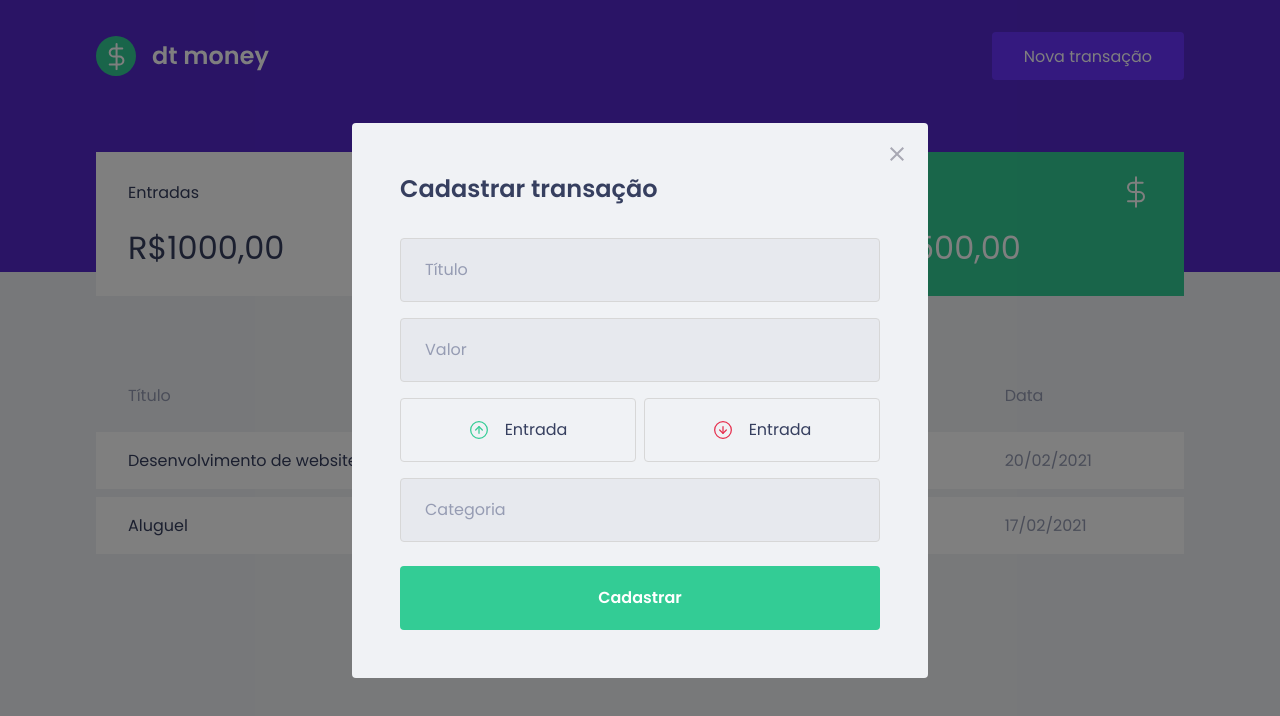
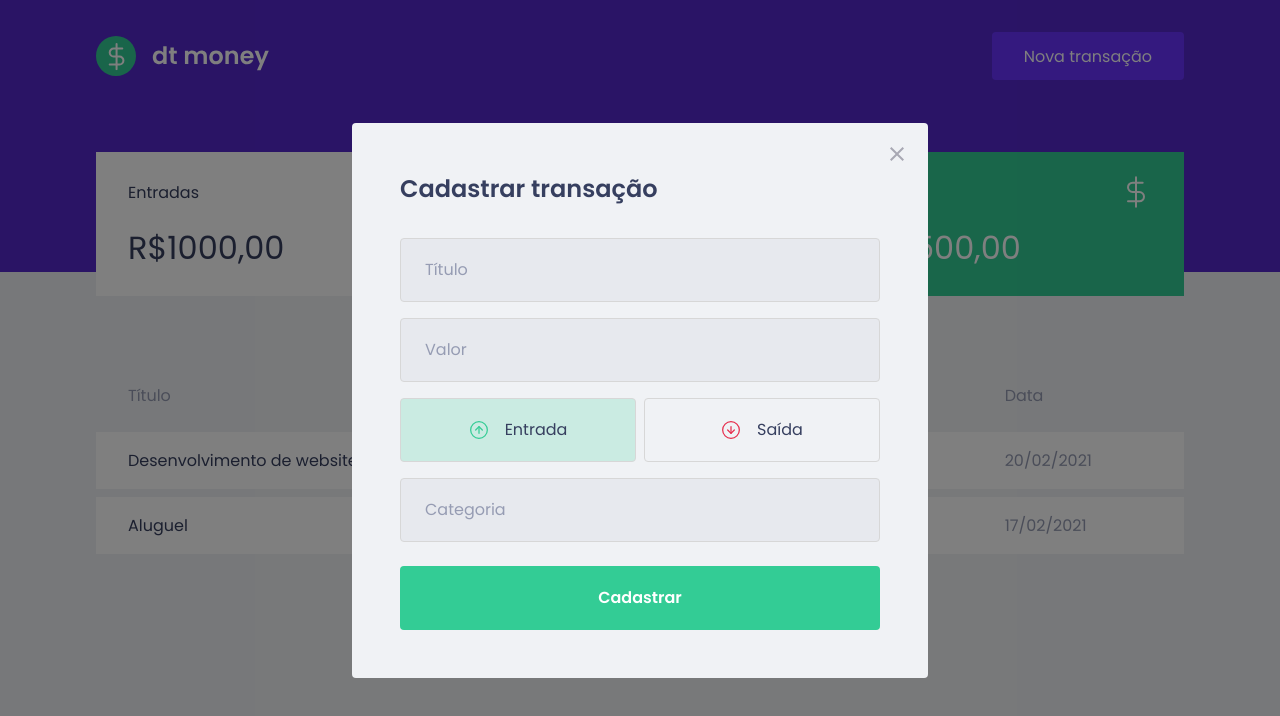
Before and after one commit to jebnascimento/dtmoney, a React (Create React App) app: page / in a window 1280 px wide. Both pictures are taken after a click on the button "Nova transação". Shown: the top 716 px of the page. Built offline with nearby package versions, Linux system fonts and the light colour scheme; no server answers; what miragejs would draw is missing.

Commit message:
RadioBox done

```diff
--- a/src/components/NewTransactionModal/index.tsx
+++ b/src/components/NewTransactionModal/index.tsx
@@ -2,7 +2,8 @@
 import incomeImg from "../../assets/income.svg";
 import outcomeImg from "../../assets/outcome.svg";
 import Modal from "react-modal";
-import { Container, TransactionTypeContainer } from "./styles";
+import { Container, RadioBox, TransactionTypeContainer } from "./styles";
+import { useState } from "react";
 
 interface INewTransactionModalProps {
   isOPen: boolean;
@@ -12,6 +13,8 @@
   isOPen,
   onRequestClose,
 }: INewTransactionModalProps) {
+  const [type, setType] = useState("deposit");
+
   return (
     <Modal
       isOpen={isOPen}
@@ -32,14 +35,28 @@
         <input type="number" placeholder="Valor" />
 
         <TransactionTypeContainer>
-          <button type="button">
+          <RadioBox
+            type="button"
+            onClick={() => {
+              setType("deposit");
+            }}
+            isActive={type === "deposit"}
+            activeColor="green"
+          >
             <img src={incomeImg} alt="Entrada" />
             <span>Entrada</span>
-          </button>
-          <button type="button">
+          </RadioBox>
+          <RadioBox
+            type="button"
+            onClick={() => {
+              setType("withdraw");
+            }}
+            isActive={type === "withdraw"}
+            activeColor="red"
+          >
             <img src={outcomeImg} alt="Saída" />
-            <span>Entrada</span>
-          </button>
+            <span>Saída</span>
+          </RadioBox>
         </TransactionTypeContainer>
         <input placeholder="Categoria" />
         <button type="submit">Cadastrar</button>
--- a/src/components/NewTransactionModal/styles.ts
+++ b/src/components/NewTransactionModal/styles.ts
@@ -1,5 +1,5 @@
 import styled from "styled-components";
-import { darken } from "polished";
+import { darken, transparentize } from "polished";
 
 export const Container = styled.form`
   h2 {
@@ -52,12 +52,28 @@
   display: grid;
   grid-template-columns: 1fr 1fr;
   gap: 0.5rem;
+`;
 
-  button {
+interface RadioBoxProps {
+  isActive: boolean;
+  activeColor: "green" | "red";
+}
+
+const colors = {
+  green: "#33CC95",
+  red: "#E52E4D",
+};
+
+export const RadioBox = styled.button<RadioBoxProps>`
   height: 4rem;
   border: 1px solid #d7d7d7;
   border-radius: 0.25rem;
-    background: transparent;
+
+  background: ${(props) =>
+    props.isActive
+      ? transparentize(0.8, colors[props.activeColor])
+      : "transparent"};
+
   display: flex;
   align-items: center;
   justify-content: center;
@@ -66,12 +82,10 @@
   &:hover {
     border-color: ${darken(0.1, "#D7D7D7")};
   }
-  }
   img {
     width: 20px;
     height: 20px;
   }
-
   span {
     display: inline-block;
     margin-left: 1rem;
```
Lines whose indentation alone changed are shown as unchanged.
